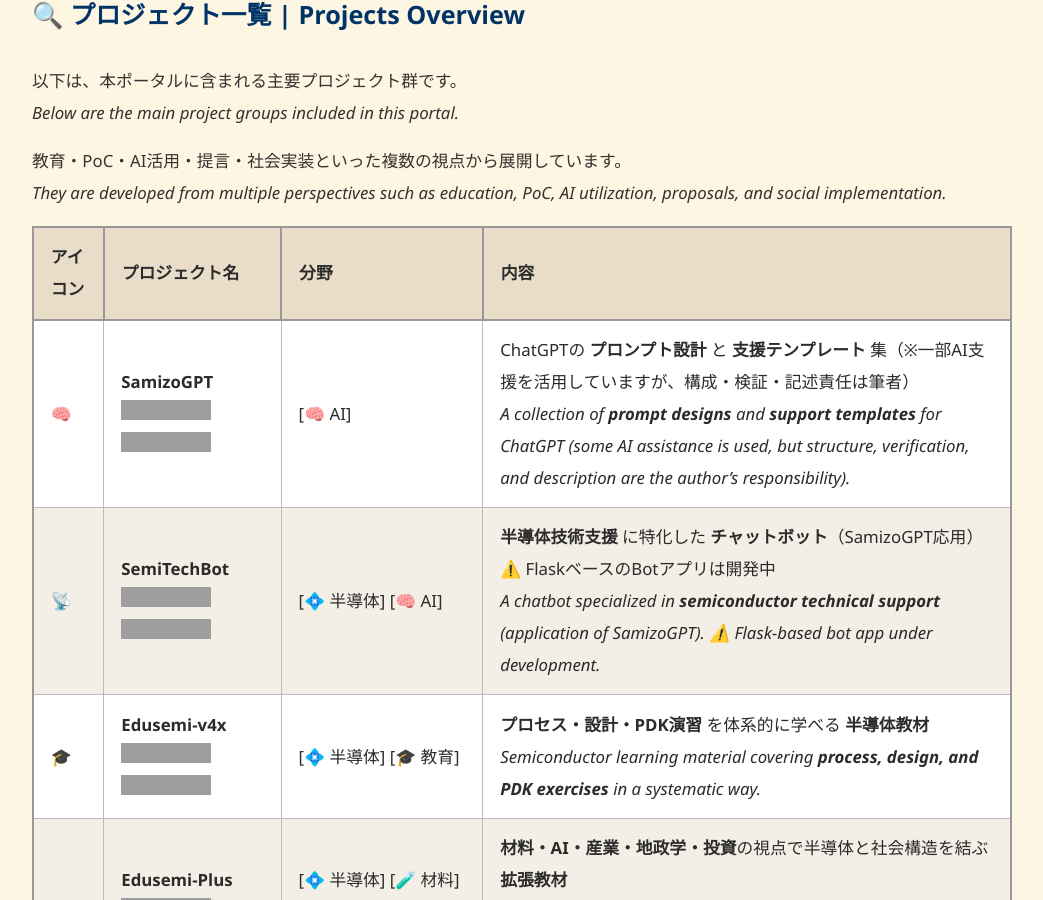
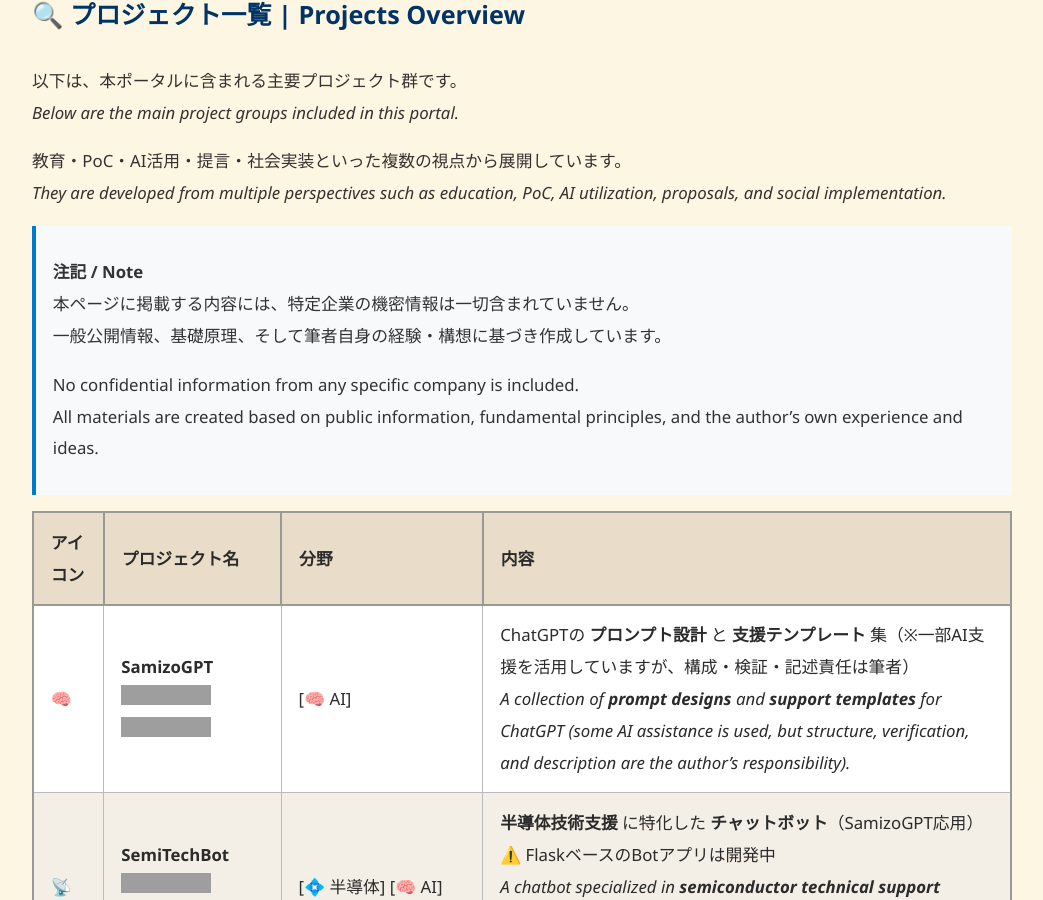
Before and after one commit to Samizo-AITL/Samizo-AITL.github.io, a Jekyll site: the page built from index.md, in a window 1280 px wide and 900 px high, scrolled down 1238 px. Shown: the whole window, without its empty margins (118-1161 px from the left). Built offline with Jekyll 4.4.1, drawn with Linux system fonts in a browser that asks for light colours; grey boxes are pictures that could not be loaded.

Commit message:
Update index.md

```diff
--- a/index.md
+++ b/index.md
@@ -45,6 +45,13 @@
 
 教育・PoC・AI活用・提言・社会実装といった複数の視点から展開しています。
 *They are developed from multiple perspectives such as education, PoC, AI utilization, proposals, and social implementation.*
+
+> **注記 / Note**
+> 本ページに掲載する内容には、特定企業の機密情報は一切含まれていません。
+> 一般公開情報、基礎原理、そして筆者自身の経験・構想に基づき作成しています。
+>
+> No confidential information from any specific company is included.
+> All materials are created based on public information, fundamental principles, and the author's own experience and ideas.
 
 | アイコン | **プロジェクト名** | 分野 | 内容 |
 |---------|--------------------|------|------|
```
